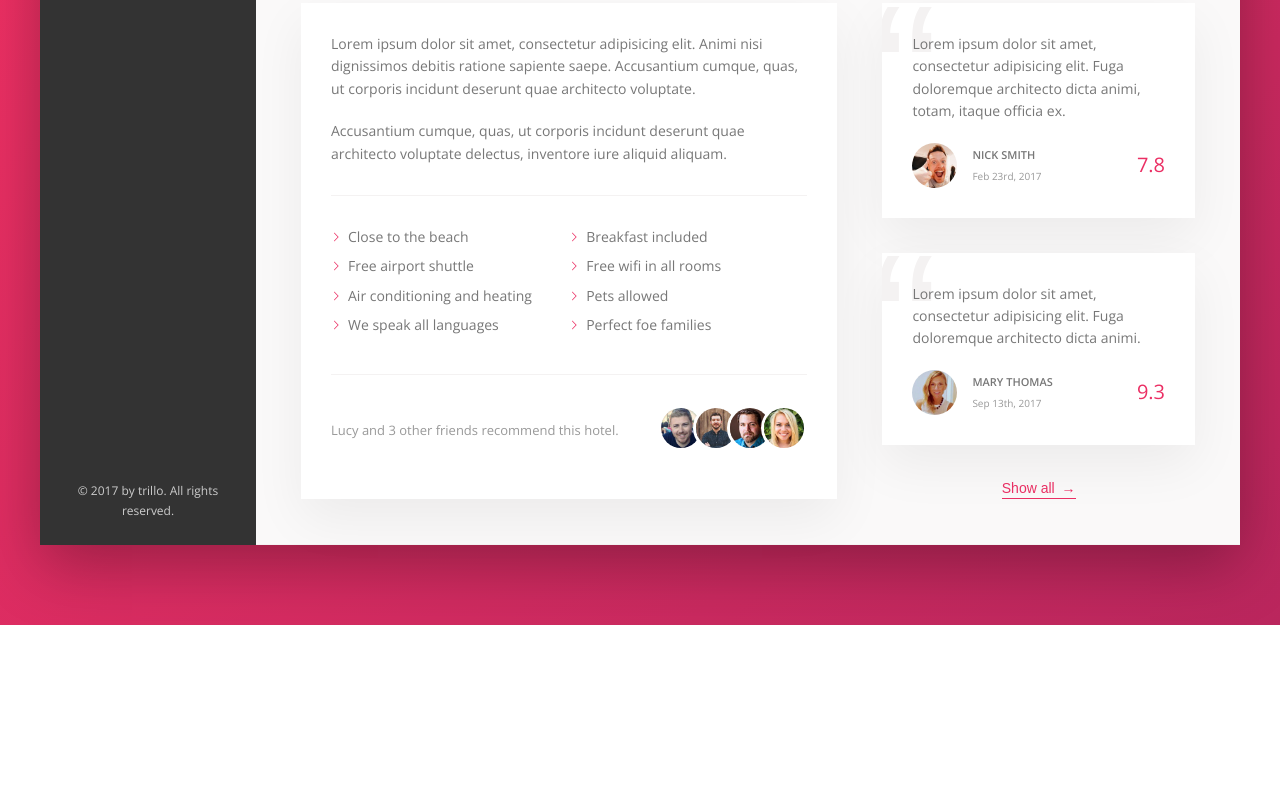
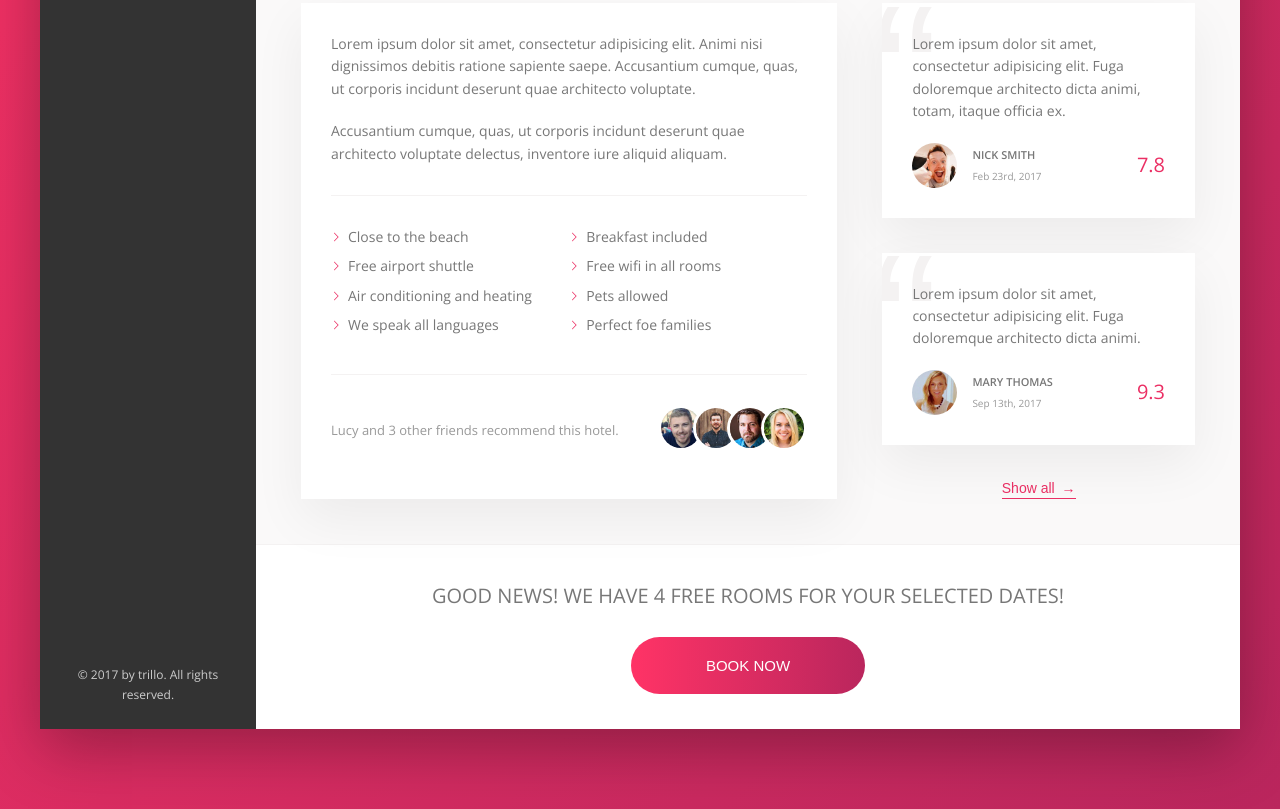
Before and after one commit to olbesp/trillo, a website: page index.html in a window 1280 px wide. Shown: the part 644-1453 px from the top of the page. Before the commit the page ends 1269 px from the top, so only its background shows below. Drawn offline with nearby package versions, Linux system fonts and the light colour scheme.

Commit message:
Build CTA section

```diff
--- a/index.html
+++ b/index.html
@@ -197,6 +197,17 @@
                  <button class="btn-inline">Show all <span>&rarr;</span></button>
                </div>
              </div>
+
+             <div class="cta">
+               <h2 class="cta__book-now">
+                 Good news! We have 4 free rooms for your selected dates!
+               </h2>
+               <button class="btn">
+                 <span class="btn__visible">Book now</span>
+                 <span class="btn__invisible">Only 4 rooms left</span>
+               </button>
+             </div>
+
            </main>
          </div>
        </div>
--- a/sass/_components.scss
+++ b/sass/_components.scss
@@ -452,3 +452,67 @@
     z-index: 1;
   }
 }
+
+
+////////////////////////////
+// CALL TO ACTION
+.cta {
+  padding: 3.5rem 0;
+  text-align: center;
+
+  &__book-now{
+    font-size: 2rem;
+    font-weight: 300;
+    text-transform: uppercase;
+    margin-bottom: 2.5rem;
+  }
+}
+
+///////////////////////////
+// Button
+.btn {
+  font-size: 1.5rem;
+  border: none;
+  text-transform: uppercase;
+  border-radius: 100px;
+  background-image: linear-gradient(to right, var(--color-primary-light), var(--color-primary-dark));
+  color: #fff;
+  position: relative;
+  overflow: hidden;
+  cursor: pointer;
+
+  & > * {
+    display: inline-block;
+    height: 100%;
+    width: 100%;
+    transition: all .2s;
+  }
+
+  &__visible {
+    padding: 2rem 7.5rem;
+  }
+
+  &__invisible {
+    position: absolute;
+    left: 0;
+    top: -100%;
+    padding: 2rem 0;
+  }
+  &:hover {
+    background-image: linear-gradient(to left, var(--color-primary-light), var(--color-primary-dark));
+
+  }
+
+  &:hover &__visible {
+    transform: translateY(100%);
+  }
+
+  &:hover &__invisible {
+    top: 0;
+  }
+
+  &:focus {
+    outline: none;
+    animation: pulsate 1s infinite;
+  }
+}
```
Also changed, not shown: css/style.css.
